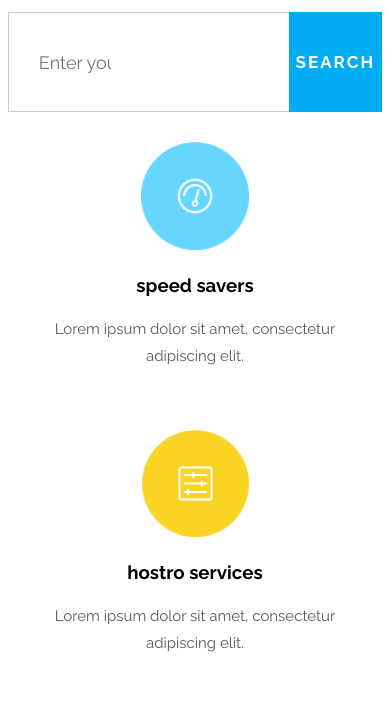
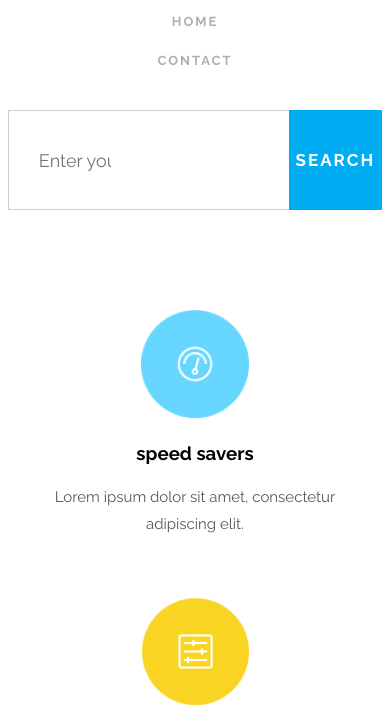
Before and after one commit to fer-k/HTML_TP2, a plain HTML site: page index.html in a window 390 px wide. Shown: the part 69-783 px from the top of the page. Drawn offline with Linux system fonts and the light colour scheme.

Commit message:
TP1-OKOK

```diff
--- a/css/styles.css
+++ b/css/styles.css
@@ -536,10 +536,19 @@ sup {
 		width: 96%;
 	}
 
+	header nav{
+		display: inline-block;
+		float: none;
+		margin-left: 18%;
+	}
+
+	.contenedor-inicial {
+		margin-top: 20px;
+	}
 
 	.servicios-destacados article {
 		width: 50%;
-		min-height: 300px;
+		min-height: 380px;
 	}
 
 	.subtitle {
@@ -567,8 +576,28 @@ sup {
 
 @media (max-width: 700px) {
 
+	header{
+		position: static;
+		text-align: center;
+	}
+	header nav{
+		display: block;
+		margin-left: 0;
+	}
+
+	header nav ul {
+		padding: 0;
+	}
+
+	header nav li{
+		display: block;
+		padding: 10px 0;
+		margin-left: 0;
+	}
+
 	.contenedor-inicial {
 		margin-top: 0;
+		background: none;
 	}
 
 	.main-title , .main-title + p {
@@ -580,7 +609,7 @@ sup {
 	}
 
 	.servicios-destacados {
-		margin-top: 650px;
+		margin-top: 100px;
 	}
 
 	.caracteristicas {
@@ -641,7 +670,7 @@ sup {
 	}
 
 	.servicios-destacados {
-		margin-top: 30px;
+		margin-top: 100px;
 	}
 
 	.servicios-destacados article{
```
